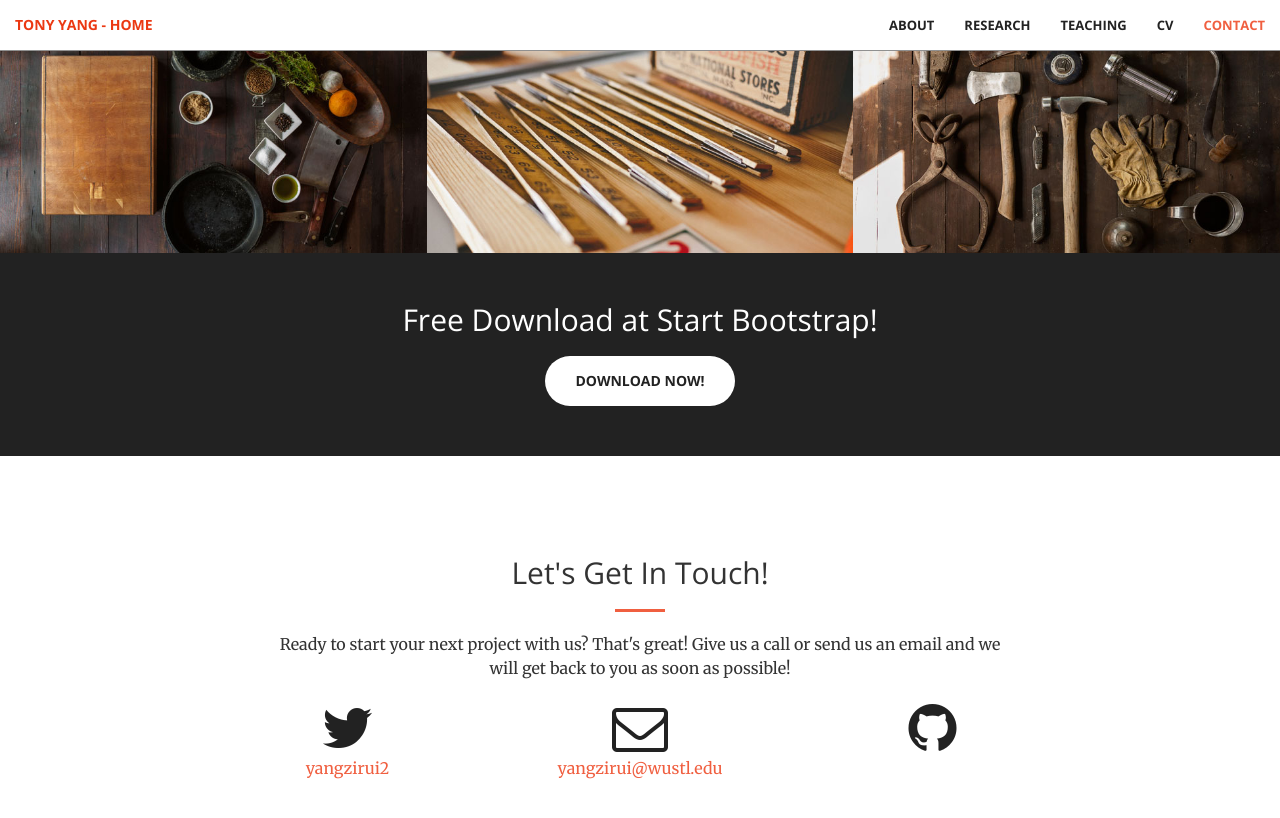
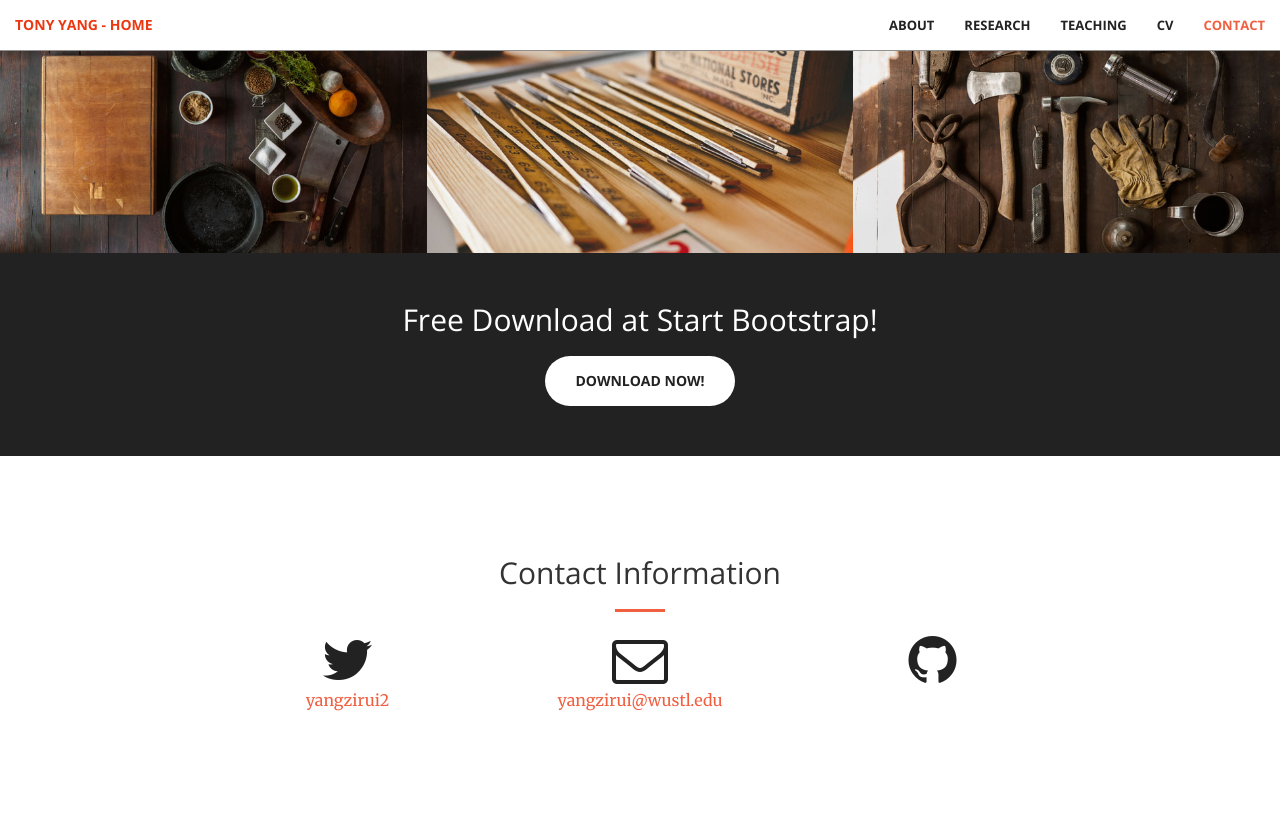
Before and after one commit to tonyhsfz/website, a Jekyll site: the page built from index.html, in a window 1280 px wide and 900 px high, scrolled down 2255 px. Shown: the top 818 px of the window. Built offline with Jekyll 4.4.1, drawn with Linux system fonts in a browser that asks for light colours.

Commit message:
Update contact.html

```diff
--- a/_includes/contact.html
+++ b/_includes/contact.html
@@ -2,9 +2,8 @@
     <div class="container">
         <div class="row">
             <div class="col-lg-8 col-lg-offset-2 text-center">
-                <h2 class="section-heading">Let's Get In Touch!</h2>
+                <h2 class="section-heading">Contact Information</h2>
                 <hr class="primary">
-                <p>Ready to start your next project with us? That's great! Give us a call or send us an email and we will get back to you as soon as possible!</p>
             </div>
         <div class="col-lg-2 col-lg-offset-2 text-center">
             <a href="https://twitter.com/{{ site.twitter_username }}">
```
